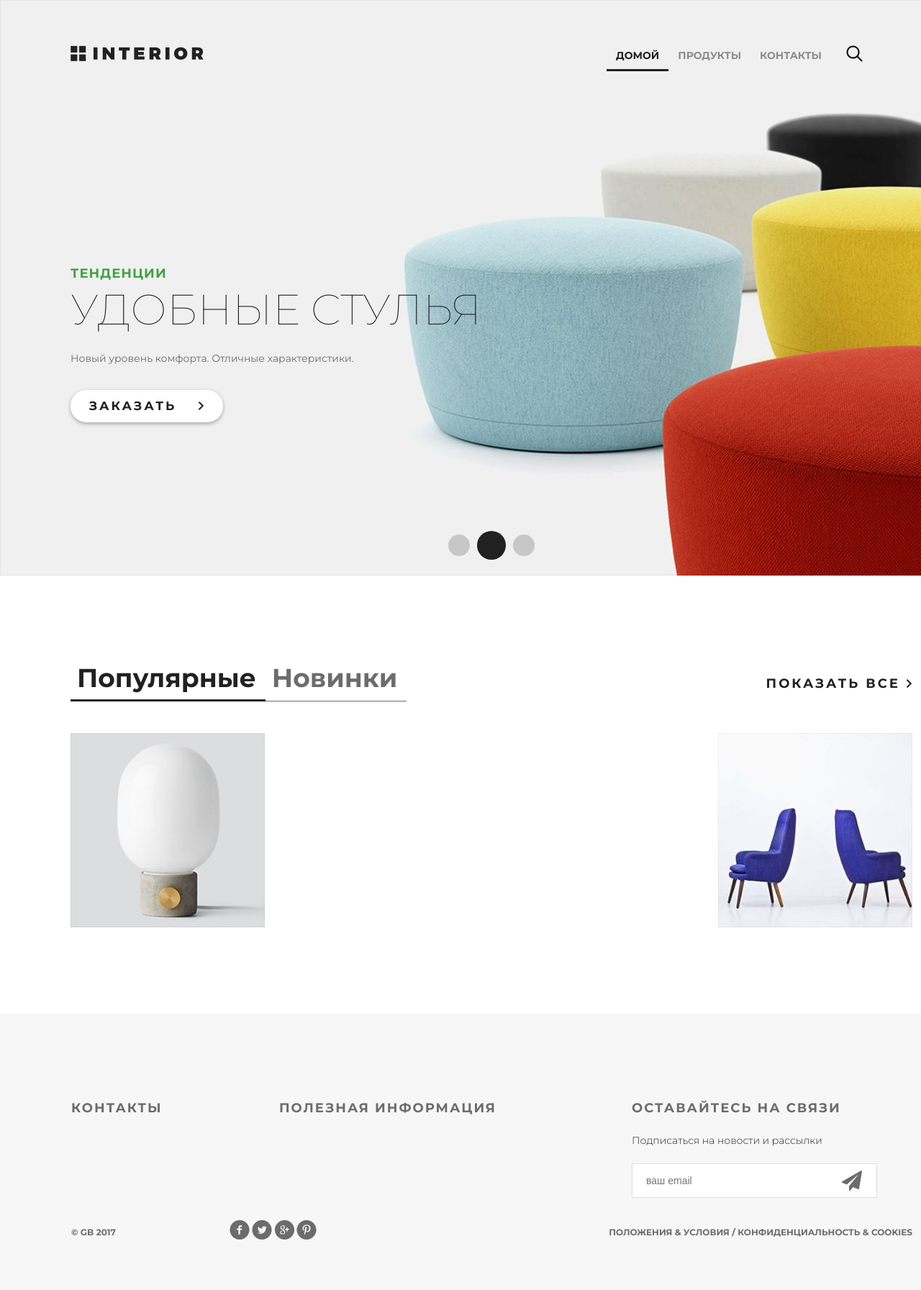
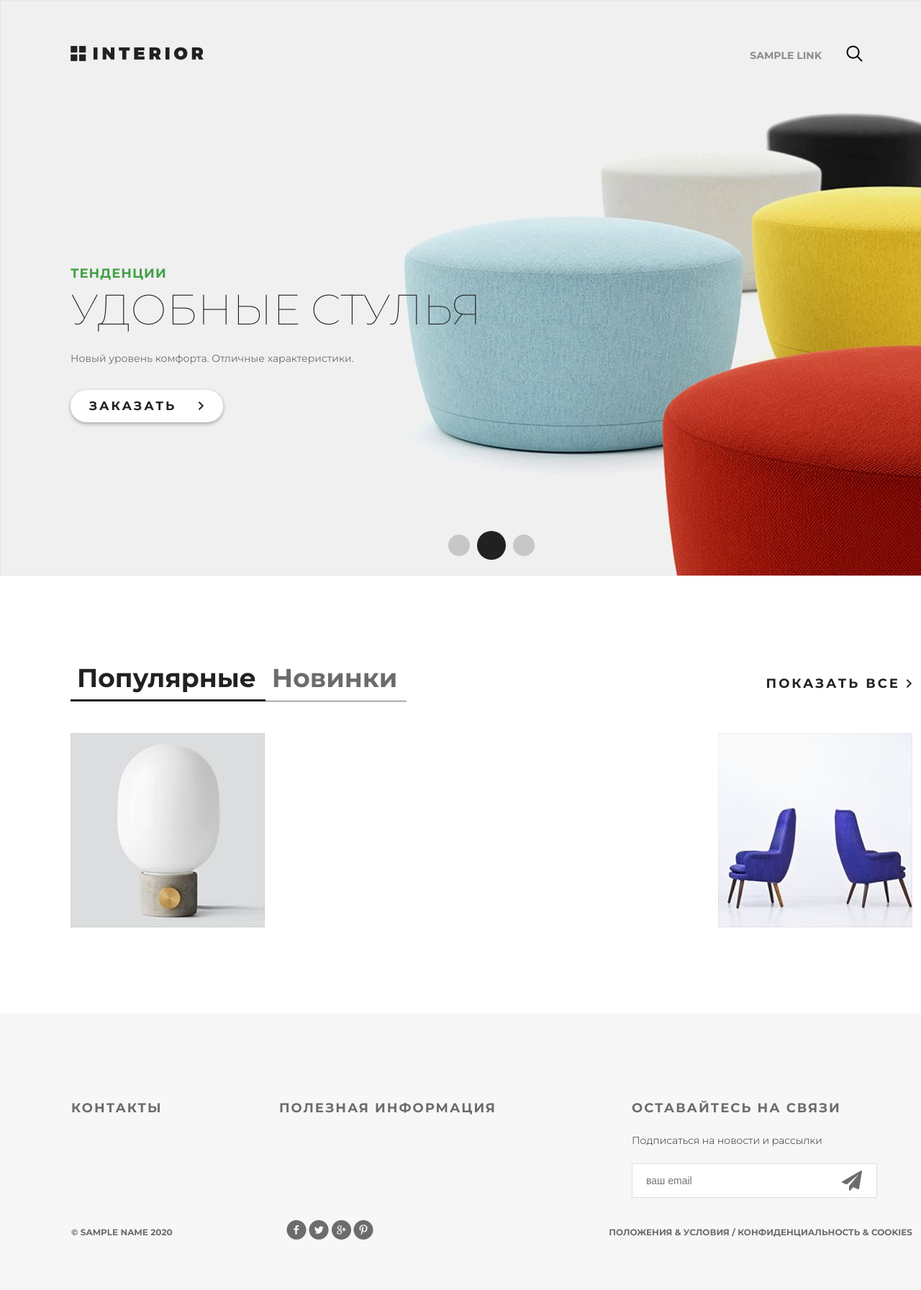
Before and after one commit to juliojm13/Django_start, a Django app: template mainapp/templates/mainapp/index.html in a window 1280 px wide; the page is wider, and only the part inside the window is pictured. Shown: that part at 72% size. Run offline with Django 4.2, Linux system fonts and the light colour scheme; the template is opened without the code that fills it: most values are stand-ins (such as "Sample title", 1, 10 or a date in 2020).

Commit message:
homework from lesson 2

```diff
--- /dev/null
+++ b/context.json
@@ -0,0 +1,6 @@
+{
+  "mainapp_list":[{"view_name": "index", "link_name": "домой"}, {"view_name": "products", "link_name": "Продукты"},
+                {"view_name": "contact", "link_name": "Контакты"}
+                ],
+  "products_category": ["Все", "Дом", "Офис", "Модерн"]
+}
--- a/geekshop/urls.py
+++ b/geekshop/urls.py
@@ -17,8 +17,8 @@ from django.contrib import admin
 from django.urls import path
 from mainapp import views as mainapp_views
 urlpatterns = [
-    path('', mainapp_views.index),
-    path('products/', mainapp_views.products),
-    path('contact/', mainapp_views.contact),
+    path('', mainapp_views.index, name ='index'),
+    path('products/', mainapp_views.products, name = 'products'),
+    path('contact/', mainapp_views.contact, name = 'contact'),
     path('admin/', admin.site.urls),
 ]
--- /dev/null
+++ b/mainapp/templates/mainapp/base.html
@@ -0,0 +1,42 @@
+<!DOCTYPE html>
+{% load static %}
+<html>
+<head>
+	<meta charset="utf-8">
+	<title>Магазин</title>
+	<link rel="stylesheet" type="text/css" href="{% static 'style.css' %}">
+	<link rel="stylesheet" href="{% static 'fonts/font-awesome/css/font-awesome.css' %}">
+</head>
+<body>
+{% block 'content' %}
+{% endblock %}
+
+    <div class="footer">
+        <div class="clearfix">
+            <div class="text-footer">
+                <h3>контакты</h3>
+            </div>
+            <div class="text-footer">
+                <h3>полезная информация</h3>
+            </div>
+            <div class="text-footer clearfix">
+                <h3>Оставайтесь на связи</h3>
+                <p>Подписаться на новости и рассылки</p>
+                <form>
+                    <input type="email" name="email" placeholder="ваш email">
+                    <a href="#"><i class="fa fa-paper-plane fa-2x" aria-hidden="true"></i></a>
+                </form>
+            </div>
+        </div>
+        <p class="small">&copy; {{name}} {{now_date|date:'Y' }}</p>
+        <div class="social">
+            <a href="#" class="social1"></a>
+            <a href="#" class="social2"></a>
+            <a href="#" class="social3"></a>
+            <a href="#" class="social4"></a>
+        </div>
+        <p class="small">Положения &amp; Условия  /  Конфиденциальность &amp; Cookies</p>
+    </div>
+
+</body>
+</html>
--- /dev/null
+++ b/mainapp/templates/mainapp/include/include_menu.html
@@ -0,0 +1,9 @@
+{% for link in mainapp_list %}
+
+    <li><a href="{% url link.view_name %}"
+    {% if request.resolver_match.url_name == link.view_name %}
+					class="active"
+					{% endif %}
+    >{{ link.link_name }}</a></li>
+
+{% endfor %}
--- a/mainapp/templates/mainapp/index.html
+++ b/mainapp/templates/mainapp/index.html
@@ -1,20 +1,12 @@
-<!DOCTYPE html>
-<html>
-<head>
-	<meta charset="utf-8">
-	<title>Магазин</title>
-	<link rel="stylesheet" type="text/css" href="/static/style.css">
-	<link rel="stylesheet" href="/static/fonts/font-awesome/css/font-awesome.css">
-</head>
-<body>
+{% extends 'mainapp/base.html' %}
+{% load static %}
+{% block 'content' %}
 	<div class="container">
 		<div class="slider">
 			<div class="header clearfix">
-				<a href="/" class="logo"></a>
+				<a href="{% url 'index' %}" class="logo"></a>
 				<ul class="menu">
-					<li><a href="/" class="active">домой</a></li>
-					<li><a href="/products">продукты</a></li>
-					<li><a href="/contact">контакты</a></li>
+					{% include 'mainapp/include/include_menu.html' %}
 				</ul>
 				<a href="#" class="search"></a>
 			</div>
@@ -22,7 +14,7 @@
 				<h3 class="green">тенденции</h3>
 				<h3 class="big"> удобные стулья</h3>
 				<p>Новый уровень комфорта. Отличные характеристики.</p>
-				<a href="#" class="button-order">заказать <img src="img/arrow.png" alt=""></a>
+				<a href="#" class="button-order">заказать <img src="{% static 'img/arrow.png' %}" alt=""></a>
 			</div>
 			<div class="navi">
 				<a href="#"></a><a href="#"></a><a href="#"></a>
@@ -33,23 +25,23 @@
 			<div class="featured-menu">
 					<a class="active" href="#">Популярные</a><a href="#">Новинки</a>
 			</div>
-			<a class="explore" href="#">показать все <img src="img/arrow.png" alt=""></a>
+			<a class="explore" href="#">показать все <img src="{% static 'img/arrow.png' %}" alt=""></a>
 			<div class="clearfix">
 			</div>
 			<div class="tab-content">
 				<div class="block">
-					<a href="#"><img src="/static/img/product-1.jpg" alt="">
+					<a href="#"><img src="{% static 'img/product-1.jpg' %}" alt="">
 						<div class="text">
-							<img src="/static/img/icon-hover.png" alt="img">
+							<img src="{% static 'img/icon-hover.png' %}" alt="img">
 							<h4>Отличный стул</h4>
 							<p>Расположитесь комфортно. </p>
 						</div>
 					</a>
 				</div>
 				<div class="block">
-					<a href="#"><img src="/static/img/product-2.jpg" alt="">
+					<a href="#"><img src="{% static 'img/product-2.jpg' %}" alt="">
 						<div class="text">
-							<img src="/static/img/icon-hover.png" alt="">
+							<img src="{% static 'img/icon-hover.png' %}" alt="">
 							<h4>Стул повышенного качества</h4>
 							<p>Не оторваться. </p>
 						</div>
@@ -61,33 +53,4 @@
 		<div class="clr"></div>
 
 	</div>
-
-    <div class="footer">
-        <div class="clearfix">
-            <div class="text-footer">
-                <h3>контакты</h3>
-            </div>
-            <div class="text-footer">
-                <h3>полезная информация</h3>
-            </div>
-            <div class="text-footer clearfix">
-                <h3>Оставайтесь на связи</h3>
-                <p>Подписаться на новости и рассылки</p>
-                <form>
-                    <input type="email" name="email" placeholder="ваш email">
-                    <a href="#"><i class="fa fa-paper-plane fa-2x" aria-hidden="true"></i></a>
-                </form>
-            </div>
-        </div>
-        <p class="small">&copy; GB 2017</p>
-        <div class="social">
-            <a href="#" class="social1"></a>
-            <a href="#" class="social2"></a>
-            <a href="#" class="social3"></a>
-            <a href="#" class="social4"></a>
-        </div>
-        <p class="small">Положения &amp; Условия  /  Конфиденциальность &amp; Cookies</p>
-    </div>
-
-</body>
-</html>
+{% endblock %}
```
Also changed, not shown: mainapp/templates/mainapp/contact.html (+5 -41 lines), mainapp/templates/mainapp/products.html (+18 -46 lines), mainapp/views.py (+24 -3 lines), geekshop/settings.py (line endings or trailing spaces).
